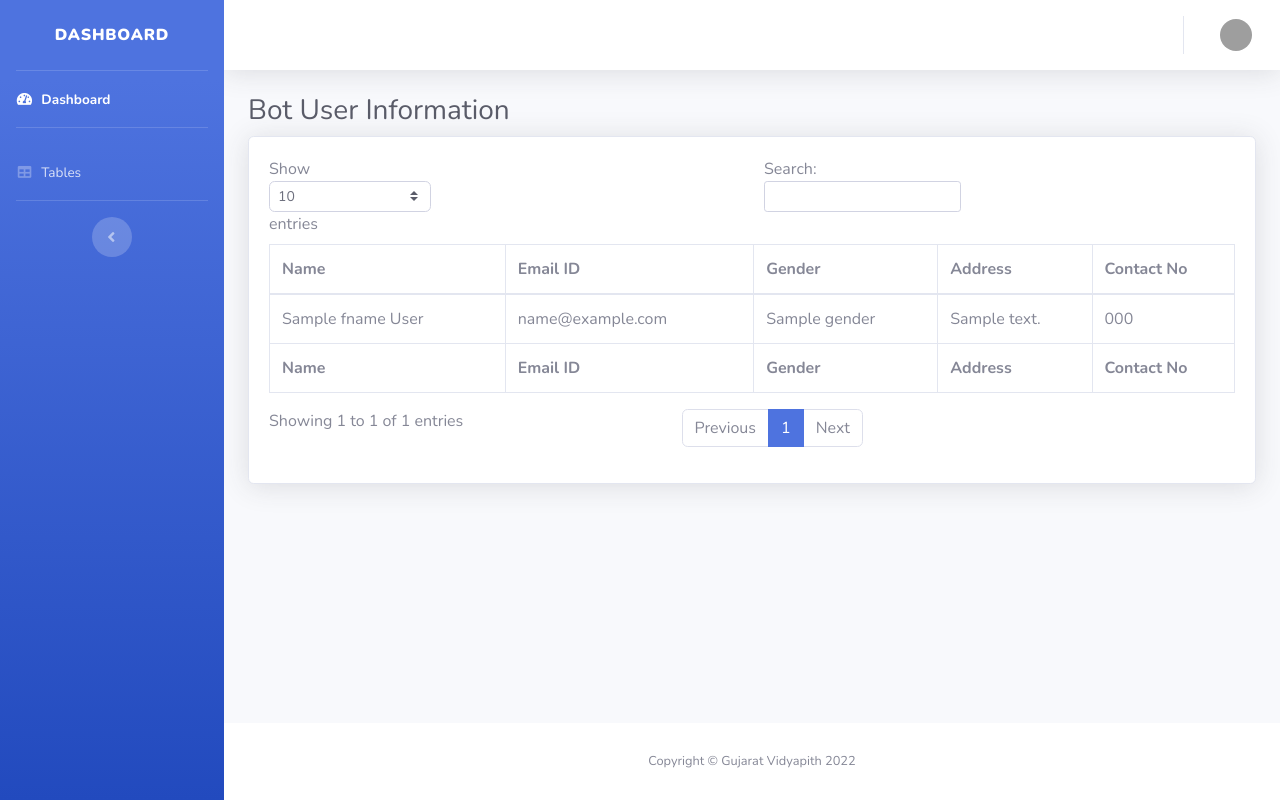
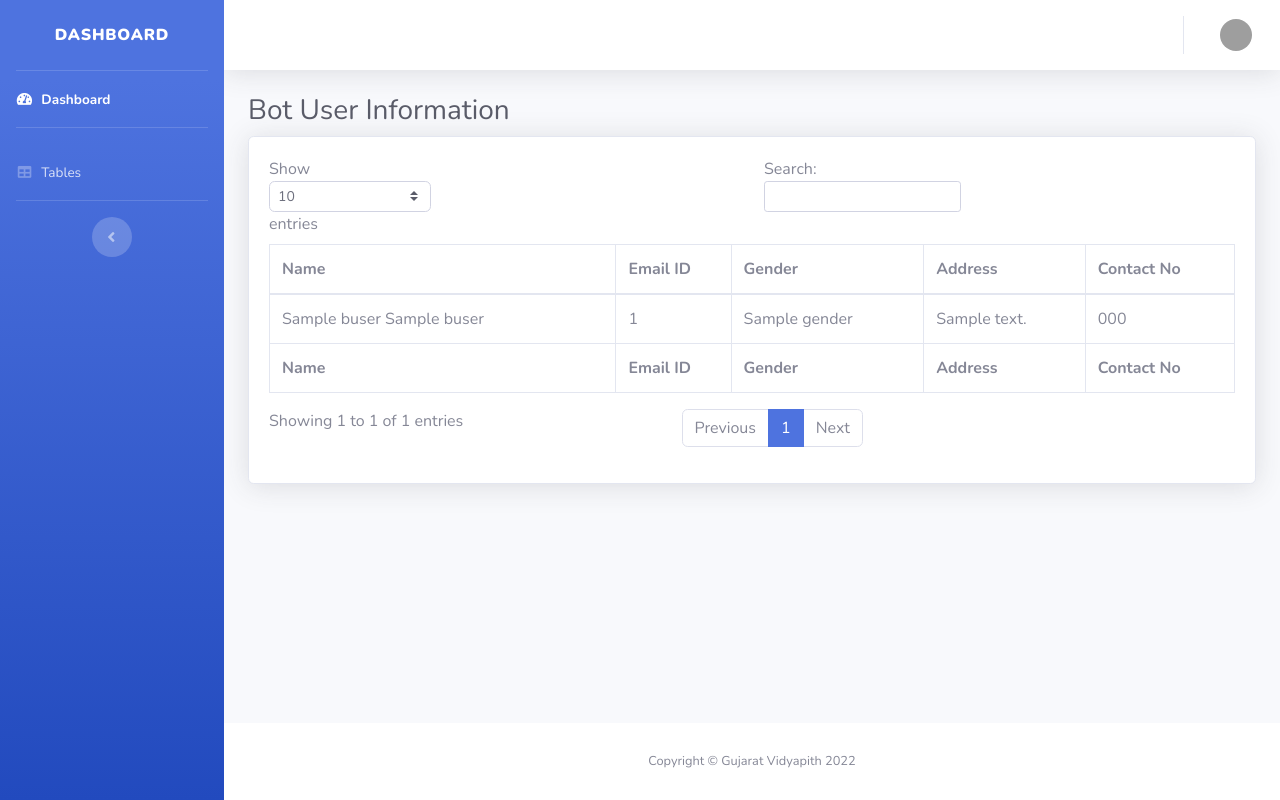
Before and after one commit to akash8103/GVP_BOT_DASHBOARD, a Flask app: template dashboard/templates/tables.html in a window 1280 px wide. Run offline with Flask 2, Linux system fonts and the light colour scheme; the template is opened without the code that fills it: most values are stand-ins (such as "Sample title", 1, 10 or a date in 2020); some libraries are stand-ins or nearby versions; grey boxes are pictures that could not be loaded.

Commit message:
Add files via upload

```diff
--- a/dashboard/templates/tables.html
+++ b/dashboard/templates/tables.html
@@ -30,13 +30,15 @@
                     </tr>
                   </tfoot>
                   <tbody>
+                    {% for buser in botusers %}
                     <tr>
-                      <td>{{ fname }} {{ lname }}</td>
-                      <td>{{ email }}</td>
-                      <td>{{ gender }}</td>
-                      <td>{{ address }}</td>
-                      <td>{{ mobile }}</td>
+                      <td>{{ buser['fName'] }} {{ buser['lName'] }}</td>
+                      <td>{{ buser['Email_ID'] }}</td>
+                      <td>{{ buser['Gender'] }}</td>
+                      <td>{{ buser['Address'] }}</td>
+                      <td>{{ buser['Mobile_No'] }}</td>
                     </tr>
+                    {% endfor %}
                   </tbody>
                 </table>
               </div>
```
